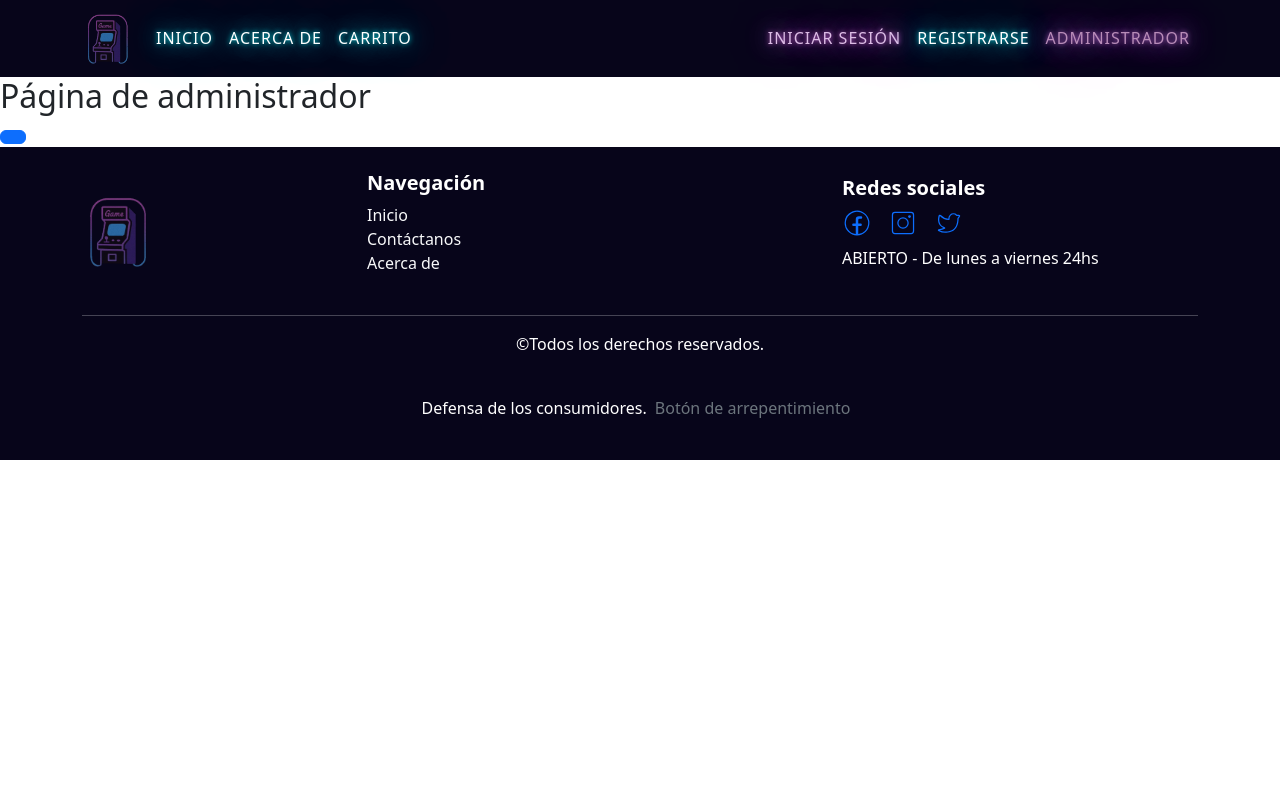
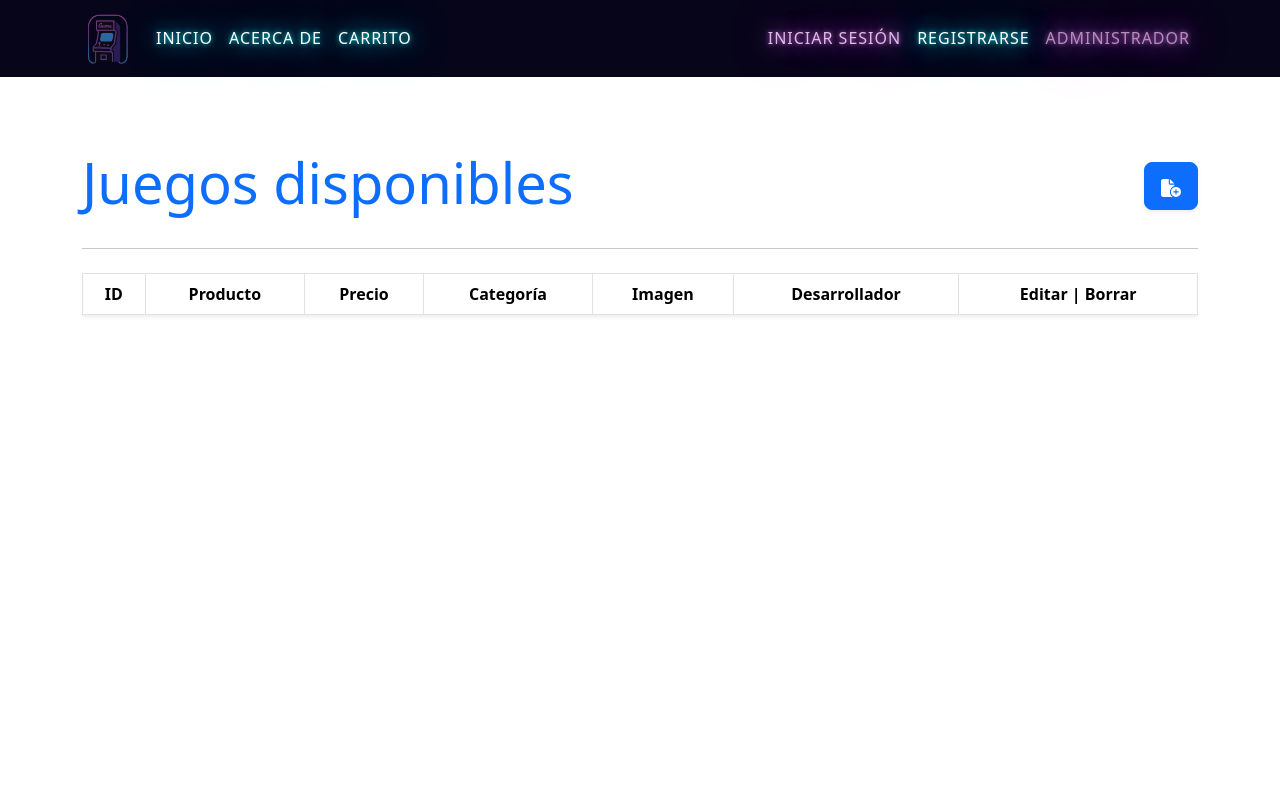
Before and after one commit to AcostaCl/Ecommerce-Gamer-React, a React (Vite) app: page /administrador in a window 1280 px wide. Shown: the top 800 px of the page. Built offline with nearby package versions, Linux system fonts and the light colour scheme.

Commit message:
se creó estructura para la pagina de administrador

```diff
--- a/src/components/pages/Administrador.jsx
+++ b/src/components/pages/Administrador.jsx
@@ -1,10 +1,40 @@
 import { Link } from "react-router";
+import { Table } from "react-bootstrap";
+import { FaFileCirclePlus } from "react-icons/fa6";
+
 const Administrador = () => {
   return (
-    <div>
-      <h2>Página de administrador</h2>
-      <Link className="btn btn-primary" to={"/administrador/crear"}></Link>
-    </div>
+    <>
+      <section className="container administrador-fondo py-4 min-vh-100">
+        <article className="d-flex justify-content-between align-items-center mt-5 mb-4">
+          <h2 className="display-4 font-bold text-primary">
+            Juegos disponibles
+          </h2>
+          <Link
+            className="btn btn-primary btn-lg shadow-sm"
+            to={"/administrador/crear"}
+          >
+            <FaFileCirclePlus />
+          </Link>
+        </article>
+        <hr className="my-4" />
+        <article className="table-responsive">
+          <Table striped bordered hover className="shadow-sm">
+            <thead className="thead-dark">
+              <tr className="text-center">
+                <th>ID</th>
+                <th>Producto</th>
+                <th>Precio</th>
+                <th>Categoría</th>
+                <th>Imagen</th>
+                <th>Desarrollador</th>
+                <th>Editar | Borrar</th>
+              </tr>
+            </thead>
+          </Table>
+        </article>
+      </section>
+    </>
   );
 };
 
--- a/src/styles/AcercaDe.css
+++ b/src/styles/AcercaDe.css
@@ -8,5 +8,5 @@
 }
 
 .bg-estilos {
-  background-color: #07051a;
+  background-color: #16022a;
 }
```
